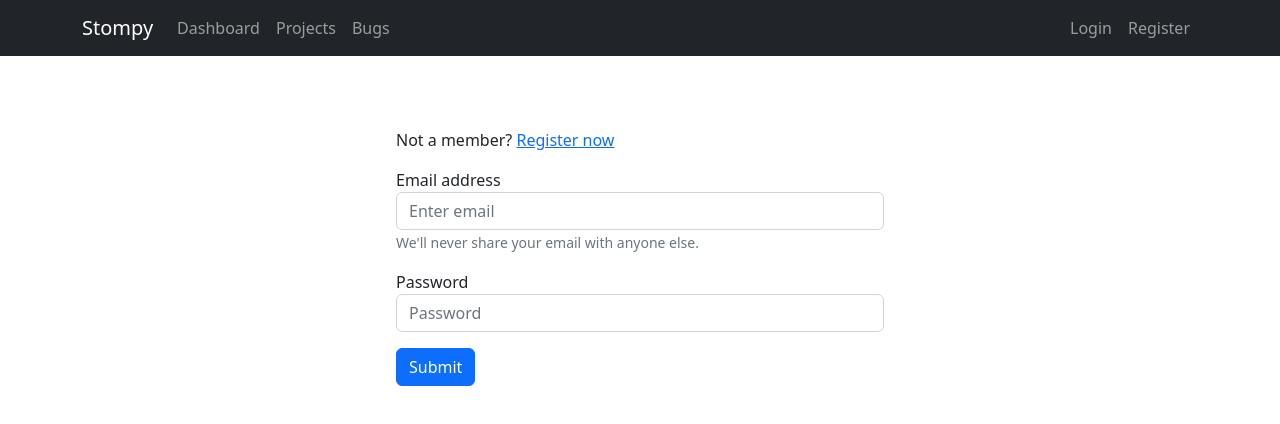
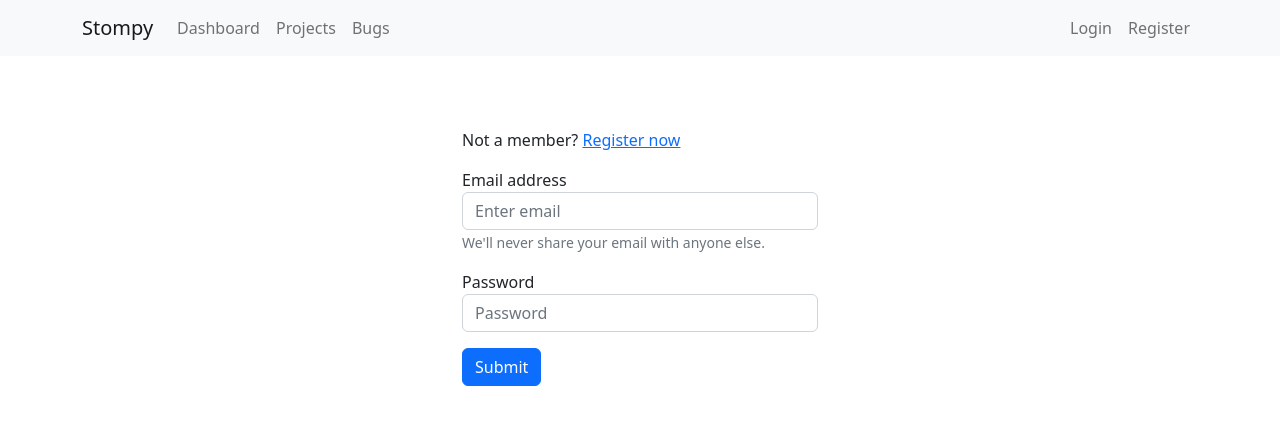
Before and after one commit to Jolt-rex/stompy-client, a React (Create React App) app: page /login in a window 1280 px wide. Shown: the top 424 px of the page. Built offline with nearby package versions, Linux system fonts and the light colour scheme.

Commit message:
Changed design of login page to use bootstrap container with columns. Added errors under input fields

```diff
--- a/src/App.js
+++ b/src/App.js
@@ -35,7 +35,6 @@ function App() {
           <Route path="login" element={<LoginForm onLogin={onLogin} />} />
           <Route path="logout" element={<LoginForm onLogin={onLogout} />} />
           <Route path="*" element={<NoPage />} />
-
         </Route>
       </Routes>
     </BrowserRouter>
--- a/src/components/Navbar.jsx
+++ b/src/components/Navbar.jsx
@@ -5,7 +5,7 @@ import Navbar from 'react-bootstrap/Navbar';
 
 function NavBar({ user }) {
   return (
-    <Navbar collapseOnSelect expand="lg" bg="dark" variant="dark">
+    <Navbar collapseOnSelect expand="lg" className="bg-light" >
       <Container>
         <Navbar.Brand as={Link} to="/" >Stompy</Navbar.Brand>
         <Navbar.Toggle aria-controls="responsive-navbar-nav" />
--- a/src/index.js
+++ b/src/index.js
@@ -4,6 +4,4 @@ import './index.css';
 import App from './App';
 
 const root = ReactDOM.createRoot(document.getElementById('root'));
-root.render(
-      <App />
-);
+root.render(<App />);
--- a/src/pages/LoginForm.jsx
+++ b/src/pages/LoginForm.jsx
@@ -82,28 +82,35 @@ const LoginForm = ({ onLogin }) => {
   if(auth.getCurrentUser()) return <Navigate replace to='/' />
 
   return (
-    <>
+    <div className="container">
+      <div className="row">
+        <div className="col-sm-4"></div>
+        <div className="col-sm-4">
           <div className="pt-4 pb-4"></div>
-      <div className="container pt-4 pb-4" style={{"width":"40%"}}>
-        <form onSubmit={handleSubmit}>
+          <div className="pl-4 pr-4 pt-4 pb-4" >
+            <form className="form" onSubmit={handleSubmit}>
               <div className="form-group pb-3">
                 <label >Not a member? <a href="register">Register now</a></label>
               </div>
               <div className="form-group pb-3">
-            <label>Email address</label>
-            <input type="email" className={"form-control" + (errors.email ? "warning" : "" )} id="inputEmail" placeholder="Enter email" name="email" value={email} onChange={handleChangeEmail} />
-            <small id="emailHelp" className="form-text text-muted">We'll never share your email with anyone else.</small>
+                <label className="">Email address</label>
+                <input type="email" className={"form-control" + (errors.email ? " warning" : "")} placeholder="Enter email" name="email" value={email} onChange={handleChangeEmail} />
+                {errors.email ? <small className="form-text text-danger" >{errors.email}</small> :
+                  <small id="emailHelp" className="form-text text-muted">We'll never share your email with anyone else.</small>}
               </div>
               <div className="form-group">
                 <label>Password</label>
-            <input type="password" className={"form-control" + (errors.password ? "warning" : "")} id="exampleInputPassword1" placeholder="Password" name="password" value={password} onChange={handleChangePassword} />
+                <input type="password" className={"form-control" + (errors.password ? " warning" : "")} placeholder="Password" name="password" value={password} onChange={handleChangePassword} />
+                {errors.password && <small className="form-text text-danger" >{errors.password}</small> }
               </div>
               <div className="form-group pt-3">
                 <button type="submit" className="btn btn-primary">Submit</button>
               </div>
             </form>
           </div>
-    </>
+        </div>
+      </div>
+    </div>
   );
 }
 
```
Lines whose indentation alone changed are shown as unchanged.
